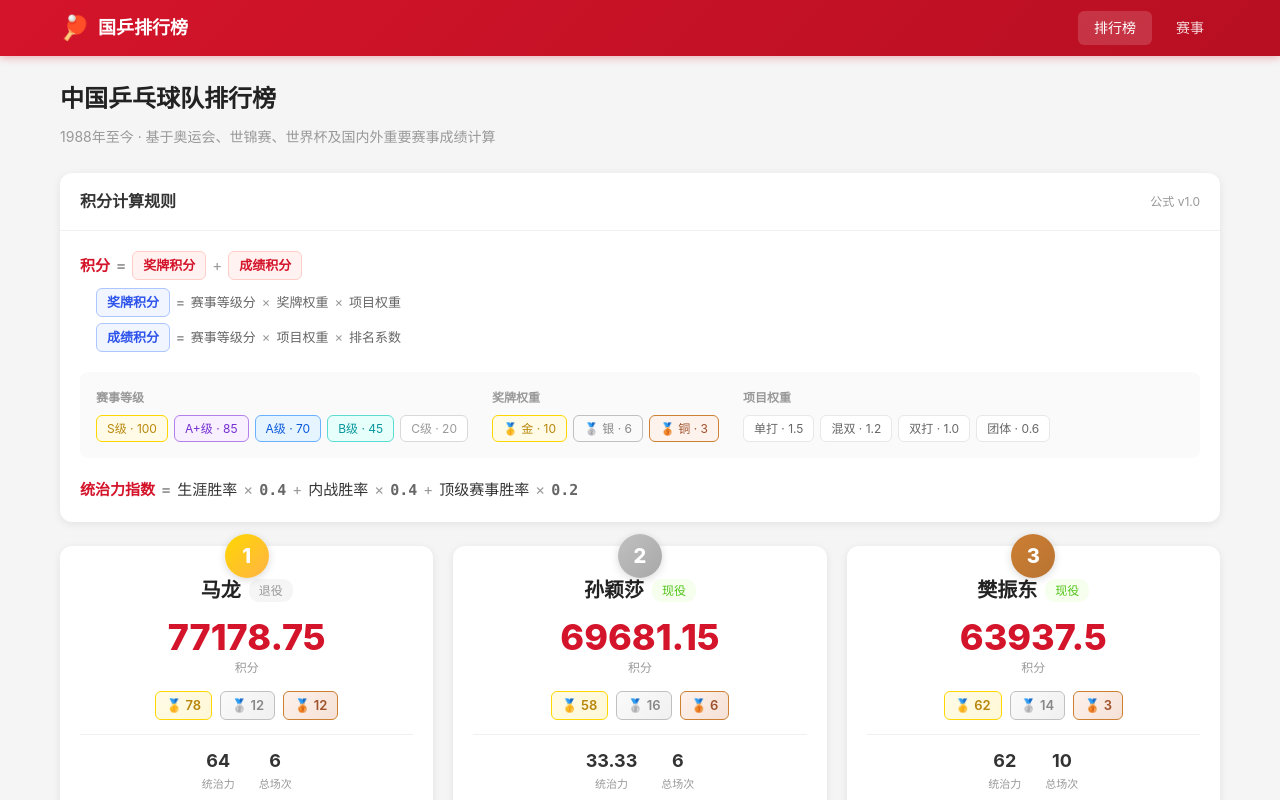
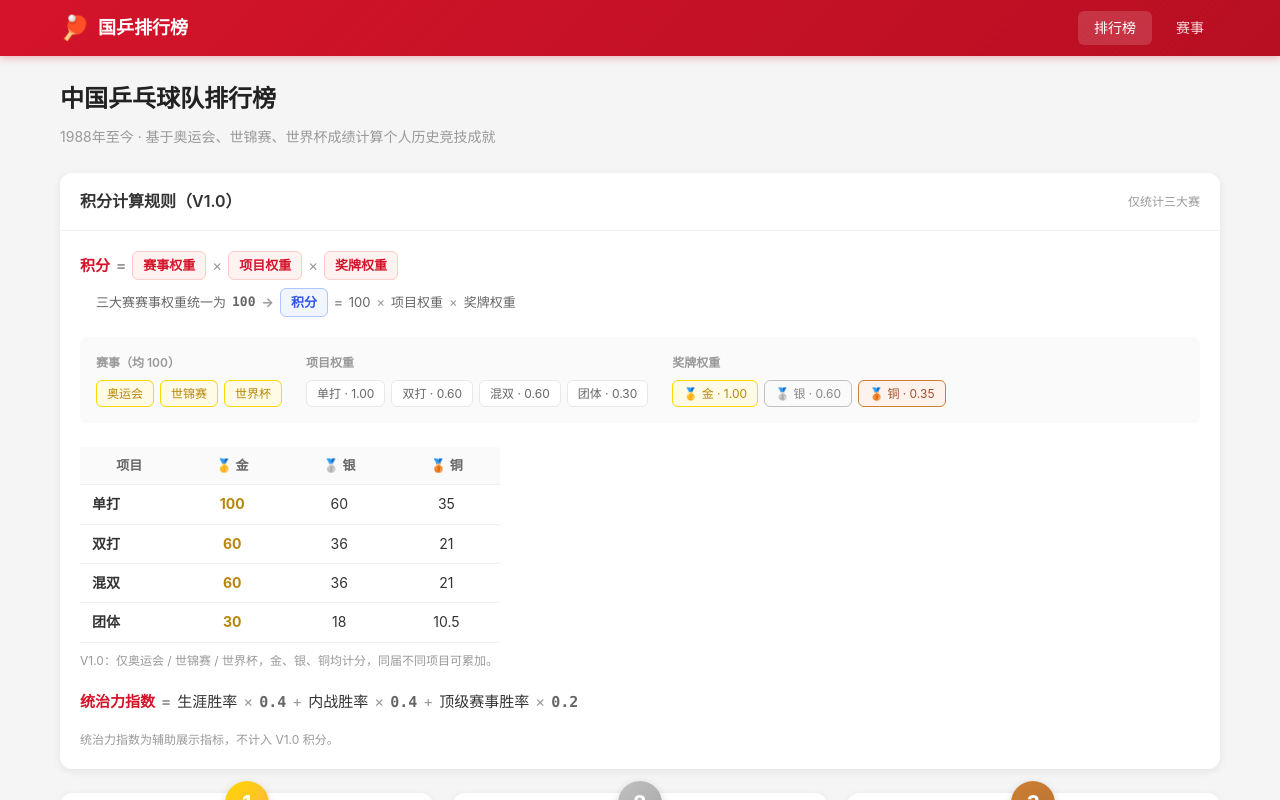
Before and after one commit to freeabyss/sportsman, a Vue app: page / in a window 1280 px wide. Shown: the top 800 px of the page. Built offline with nearby package versions, Linux system fonts and the light colour scheme.

Commit message:
冻结评分规则 V1.0：仅统计三大赛、纯奖牌积分、新增排序辅助指标；UI 同步

```diff
--- a/src/data/config.json
+++ b/src/data/config.json
@@ -1,35 +1,23 @@
 {
   "formula_version": "v1.0",
   "formula_date": "2026-08",
-  "tournament_levels": {
-    "S": { "score": 100, "label": "S级", "description": "奥运会、世锦赛、世界杯" },
-    "A+": { "score": 85, "label": "A+级", "description": "WTT大满贯、WTT总决赛、全运会" },
-    "A": { "score": 70, "label": "A级", "description": "亚运会、亚锦赛、全国锦标赛" },
-    "B": { "score": 45, "label": "B级", "description": "WTT冠军赛、公开赛、巡回赛" },
-    "C": { "score": 20, "label": "C级", "description": "其他正式赛事" }
+  "evaluation_target": "中国乒乓球运动员个人历史竞技成就",
+  "major_tournaments": ["olympics", "world_championships", "world_cup"],
+  "tournament_weight": 100,
+  "project_weights": {
+    "MEN_SINGLES": 1.00,
+    "WOMEN_SINGLES": 1.00,
+    "MEN_DOUBLES": 0.60,
+    "WOMEN_DOUBLES": 0.60,
+    "MIXED_DOUBLES": 0.60,
+    "MEN_TEAM": 0.30,
+    "WOMEN_TEAM": 0.30,
+    "MIXED_TEAM": 0.30
   },
   "medal_weights": {
-    "gold": 10,
-    "silver": 6,
-    "bronze": 3
-  },
-  "event_weights": {
-    "MEN_SINGLES": 1.5,
-    "WOMEN_SINGLES": 1.5,
-    "MIXED_DOUBLES": 1.2,
-    "MEN_DOUBLES": 1.0,
-    "WOMEN_DOUBLES": 1.0,
-    "MEN_TEAM": 0.6,
-    "WOMEN_TEAM": 0.6,
-    "MIXED_TEAM": 0.6
-  },
-  "ranking_coefficients": {
-    "1": 1.0,
-    "2": 0.6,
-    "3": 0.3,
-    "4-8": 0.1,
-    "9-16": 0.05,
-    "17-32": 0.02
+    "gold": 1.00,
+    "silver": 0.60,
+    "bronze": 0.35
   },
   "dominance_weights": {
     "career_win_rate": 0.4,
--- a/src/utils/dataService.js
+++ b/src/utils/dataService.js
@@ -3,7 +3,7 @@ import tournamentsData from '../data/tournaments.json'
 import eventsData from '../data/events.json'
 import matchesData from '../data/matches.json'
 import competitionTypesData from '../data/competition-types.json'
-import { calcAthleteGloryScore, calcTournamentTypeContributions, calcEventTypeContributions } from './scoring'
+import { calcAthleteGloryScore, calcTournamentTypeContributions, calcEventTypeContributions, isMajorTournament } from './scoring'
 import { calcWinRates, calcDominanceIndex } from './stats'
 
 /**
@@ -137,6 +137,7 @@ export function getAllAthleteStats() {
       medal_score: gloryScore.medal_score,
       ranking_score: gloryScore.ranking_score,
       medals: gloryScore.medals,
+      tie_breakers: gloryScore.tie_breakers,
       event_contributions: gloryScore.event_contributions,
       career_win_rate: winRates.career_win_rate,
       china_internal_win_rate: winRates.china_internal_win_rate,
@@ -168,12 +169,14 @@ export function getRankings(filter = 'all', gender = 'all') {
     filtered = filtered.filter(s => s.athlete.gender === gender)
   }
 
-  // 按荣耀积分排序
+  // 按总积分排序，积分相同则使用 V1.0 辅助排序指标
   filtered = [...filtered].sort((a, b) => {
     if (b.glory_score !== a.glory_score) return b.glory_score - a.glory_score
-    if (b.medals.gold !== a.medals.gold) return b.medals.gold - a.medals.gold
-    if (b.medals.silver !== a.medals.silver) return b.medals.silver - a.medals.silver
-    if (b.medals.bronze !== a.medals.bronze) return b.medals.bronze - a.medals.bronze
+    const ta = a.tie_breakers || {}, tb = b.tie_breakers || {}
+    if (tb.singles_gold !== ta.singles_gold) return tb.singles_gold - ta.singles_gold
+    if (tb.singles_medal !== ta.singles_medal) return tb.singles_medal - ta.singles_medal
+    if (tb.all_gold !== ta.all_gold) return tb.all_gold - ta.all_gold
+    if (tb.all_medal !== ta.all_medal) return tb.all_medal - ta.all_medal
     return 0
   })
 
@@ -220,9 +223,9 @@ export function getAthleteMedalMatrix(athleteId) {
       if (result.athlete_id !== athleteId || !result.medal) return
 
       const tournament = tournaments.find(t => t.id === event.tournament_id)
-      if (!tournament) return
+      if (!tournament || !isMajorTournament(tournament)) return
 
-      const key = tournament.level
+      const key = tournament.type
       if (!matrix[key]) {
         matrix[key] = {
           MEN_SINGLES: [],
@@ -284,6 +287,13 @@ export function getEventLabel(code) {
 }
 
 /**
+ * 获取赛事类型简称（奥运会 / 世锦赛 / 世界杯 ...）
+ */
+export function getCompetitionTypeLabel(type) {
+  return getCompetitionType(type)?.short_name || type
+}
+
+/**
  * 获取状态标签和图标
  */
 export function getStatusInfo(status) {
--- a/src/views/AthletePage.vue
+++ b/src/views/AthletePage.vue
@@ -107,7 +107,7 @@
           <table class="data-table medal-matrix-table">
             <thead>
               <tr>
-                <th style="width: 80px;">赛事等级</th>
+                <th style="width: 80px;">赛事</th>
                 <th v-for="code in eventColumns" :key="code" style="text-align: center;">
                   {{ getEventLabel(code) }}
                 </th>
@@ -116,8 +116,8 @@
             <tbody>
               <tr v-for="level in matrixLevels" :key="level">
                 <td>
-                  <span class="level-badge" :class="`level-${level.replace('+', 'plus')}`">
-                    {{ getLevelLabel(level) }}
+                  <span class="level-badge type-badge">
+                    {{ getCompetitionTypeLabel(level) }}
                   </span>
                 </td>
                 <td
@@ -148,7 +148,7 @@
                 <td :colspan="eventColumns.length + 1">
                   <div class="matrix-detail">
                     <div class="matrix-detail-header">
-                      <span>{{ getLevelLabel(expandedCell.level) }} · {{ getEventLabel(expandedCell.code) }}</span>
+                      <span>{{ getCompetitionTypeLabel(expandedCell.level) }} · {{ getEventLabel(expandedCell.code) }}</span>
                       <button class="btn btn-sm btn-outline" @click="expandedCell = null">关闭</button>
                     </div>
                     <table class="data-table detail-table">
@@ -186,7 +186,7 @@
 
       <!-- 5. 职业赛事记录 -->
       <div class="card" style="margin-bottom: 20px;">
-        <div class="card-header"><span>职业赛事记录</span></div>
+        <div class="card-header"><span>三大赛成绩记录</span></div>
         <div class="card-body">
           <!-- 事件类型筛选 -->
           <div class="filter-bar">
@@ -379,7 +379,7 @@ import { useRoute } from 'vue-router'
 import {
   getAthlete, getAthleteStats, getAthleteMedalMatrix,
   getAthleteContributions, getAthleteMatches, getStatusInfo,
-  getEventLabel, getLevelLabel, getRoundLabel, getAthletes, getTournaments, getEvents
+  getEventLabel, getCompetitionTypeLabel, getRoundLabel, getAthletes, getTournaments, getEvents
 } from '../utils/dataService.js'
 import { calcWinRates, getTopRivals } from '../utils/stats.js'
 
@@ -398,7 +398,7 @@ const yearFilter = ref('all')
 
 const medalEmoji = { gold: '🥇', silver: '🥈', bronze: '🥉' }
 const medalLabel = { gold: '金牌', silver: '银牌', bronze: '铜牌' }
-const matrixLevels = ['S', 'A+', 'A']
+const matrixLevels = ['olympics', 'world_championships', 'world_cup']
 
 const athleteId = computed(() => route.params.id)
 const statusInfo = computed(() => {
@@ -689,6 +689,7 @@ onMounted(() => {
 .level-S { background: #fffbe6; color: #b8860b; border: 1px solid #ffd700; }
 .level-Aplus { background: #f9f0ff; color: #722ed1; border: 1px solid #d3adf7; }
 .level-A { background: #e6f4ff; color: #0958d9; border: 1px solid #91caff; }
+.type-badge { background: #fffbe6; color: #b8860b; border: 1px solid #ffd700; }
 
 .matrix-cell {
   text-align: center;
--- a/src/views/AthleteScorePage.vue
+++ b/src/views/AthleteScorePage.vue
@@ -29,73 +29,46 @@
             <div class="score-hero-sub">{{ athlete.name }}</div>
           </div>
           <div class="score-hero-right">
-            <!-- 积分公式 -->
             <div class="breakdown-equation">
-              <div class="breakdown-term">
-                <div class="term-label">奖牌积分</div>
-                <div class="term-value">{{ stats?.medal_score ?? 0 }}</div>
-              </div>
-              <div class="breakdown-op">+</div>
-              <div class="breakdown-term">
-                <div class="term-label">成绩积分</div>
-                <div class="term-value">{{ stats?.ranking_score ?? 0 }}</div>
-              </div>
-              <div class="breakdown-op">=</div>
               <div class="breakdown-term breakdown-term-total">
-                <div class="term-label">总计</div>
+                <div class="term-label">总积分（奖牌）</div>
                 <div class="term-value">{{ totalScore }}</div>
               </div>
             </div>
-            <!-- 堆叠条形图 -->
-            <div class="breakdown-bar">
-              <div class="breakdown-segment medal-segment" :style="{ width: medalPct + '%' }"></div>
-              <div class="breakdown-segment ranking-segment" :style="{ width: rankingPct + '%' }"></div>
-            </div>
-            <!-- 图例 -->
-            <div class="breakdown-legend">
-              <div class="legend-item">
-                <span class="legend-dot medal-dot"></span>
-                <span>奖牌积分 {{ stats?.medal_score ?? 0 }} ({{ medalPct }}%)</span>
-              </div>
-              <div class="legend-item">
-                <span class="legend-dot ranking-dot"></span>
-                <span>成绩积分 {{ stats?.ranking_score ?? 0 }} ({{ rankingPct }}%)</span>
-              </div>
-            </div>
+            <p class="breakdown-note">V1.0：仅统计奥运会 / 世锦赛 / 世界杯的奖牌成绩，金、银、铜均计分，同届不同项目可累加。</p>
           </div>
         </div>
       </div>
 
-      <!-- 赛事等级贡献 -->
+      <!-- 三大赛贡献 -->
       <div class="card" style="margin-bottom: 20px;">
         <div class="card-header">
-          <span>赛事等级贡献</span>
-          <span class="table-count">按赛事等级分组</span>
+          <span>三大赛贡献</span>
+          <span class="table-count">按赛事分组</span>
         </div>
         <div class="card-body">
           <div v-if="tournamentLevels.length === 0" class="empty-inline">
             暂无赛事贡献数据
           </div>
           <div
-            v-for="level in tournamentLevels"
-            :key="level"
+            v-for="type in tournamentLevels"
+            :key="type"
             class="contribution-group"
           >
             <div class="contribution-summary">
-              <span class="level-badge" :class="`level-${level.replace('+', 'plus')}`">
-                {{ getLevelLabel(level) }}
+              <span class="level-badge type-badge">
+                {{ getCompetitionTypeLabel(type) }}
               </span>
               <div class="contribution-bar-wrap">
                 <div class="contribution-bar">
                   <div
-                    class="contribution-fill"
-                    :class="`fill-${level.replace('+', 'plus')}`"
-                    :style="{ width: getTournamentPct(level) + '%' }"
+                    class="contribution-fill fill-major"
+                    :style="{ width: getTournamentPct(type) + '%' }"
                   ></div>
                 </div>
               </div>
-              <span class="contribution-score">{{ getTournamentScore(level).toFixed(2) }}</span>
-              <span class="contribution-pct">{{ getTournamentPct(level) }}%</span>
+              <span class="contribution-score">{{ getTournamentScore(type).toFixed(2) }}</span>
+              <span class="contribution-pct">{{ getTournamentPct(type) }}%</span>
             </div>
             <div style="overflow-x: auto;">
               <table class="data-table contribution-table">
@@ -109,7 +82,7 @@
                   </tr>
                 </thead>
                 <tbody>
-                  <tr v-for="(evt, idx) in getTournamentEvents(level)" :key="idx">
+                  <tr v-for="(evt, idx) in getTournamentEvents(type)" :key="idx">
                     <td>{{ evt.year }}</td>
                     <td>{{ evt.tournament_name }}</td>
                     <td>{{ evt.event_name }}</td>
@@ -120,7 +93,7 @@
                       <span v-else>第{{ evt.rank }}名</span>
                     </td>
                     <td style="text-align: right; font-weight: 600;">
-                      {{ ((evt.medal_score || 0) + (evt.ranking_score || 0)).toFixed(2) }}
+                      {{ (evt.medal_score || 0).toFixed(2) }}
                     </td>
                   </tr>
                 </tbody>
@@ -177,7 +150,7 @@ import { ref, computed, onMounted } from 'vue'
 import { useRoute } from 'vue-router'
 import {
   getAthlete, getAthleteStats, getAthleteContributions,
-  getLevelLabel, getEventLabel
+  getCompetitionTypeLabel, getEventLabel
 } from '../utils/dataService.js'
 
 const route = useRoute()
@@ -188,26 +161,16 @@ const stats = ref(null)
 const contributionsData = ref(null)
 
 const medalEmoji = { gold: '🥇', silver: '🥈', bronze: '🥉' }
-const levelOrder = ['S', 'A+', 'A', 'B', 'C']
+const typeOrder = ['olympics', 'world_championships', 'world_cup']
 
 const athleteId = computed(() => route.params.id)
 const totalScore = computed(() => stats.value?.glory_score || 0)
 
-const medalPct = computed(() => {
-  if (!totalScore.value) return 0
-  return Math.round((stats.value.medal_score / totalScore.value) * 100)
-})
-
-const rankingPct = computed(() => {
-  if (!totalScore.value) return 0
-  return Math.round((stats.value.ranking_score / totalScore.value) * 100)
-})
-
 const tournamentLevels = computed(() => {
   if (!contributionsData.value?.by_tournament) return []
-  return levelOrder.filter(level =>
-    contributionsData.value.by_tournament[level] &&
-    contributionsData.value.by_tournament[level].score > 0
+  return typeOrder.filter(type =>
+    contributionsData.value.by_tournament[type] &&
+    contributionsData.value.by_tournament[type].score > 0
   )
 })
 
@@ -219,17 +182,17 @@ const eventCodes = computed(() => {
     .sort((a, b) => byEvent[b].score - byEvent[a].score)
 })
 
-function getTournamentScore(level) {
-  return contributionsData.value?.by_tournament?.[level]?.score || 0
+function getTournamentScore(type) {
+  return contributionsData.value?.by_tournament?.[type]?.score || 0
 }
 
-function getTournamentPct(level) {
+function getTournamentPct(type) {
   if (!totalScore.value) return 0
-  return Math.round((getTournamentScore(level) / totalScore.value) * 100)
+  return Math.round((getTournamentScore(type) / totalScore.value) * 100)
 }
 
-function getTournamentEvents(level) {
-  const events = contributionsData.value?.by_tournament?.[level]?.events || []
+function getTournamentEvents(type) {
+  const events = contributionsData.value?.by_tournament?.[type]?.events || []
   return [...events].sort((a, b) => b.year - a.year)
 }
 
@@ -534,6 +497,16 @@ onMounted(() => {
 .level-B { background: #f6ffed; color: #389e0d; border: 1px solid #95de64; }
 .level-C { background: #fff2f0; color: #d4142a; border: 1px solid #ffccc7; }
 
+.type-badge { background: #fffbe6; color: #b8860b; border: 1px solid #ffd700; }
+.fill-major { background: linear-gradient(90deg, #ffd700, #b8860b); }
+
+.breakdown-note {
+  font-size: 12px;
+  color: #999;
+  margin: 4px 0 0;
+  line-height: 1.6;
+}
+
 .medal-badge-cell {
   display: inline-flex;
   align-items: center;
--- a/src/views/HomePage.vue
+++ b/src/views/HomePage.vue
@@ -2,72 +2,85 @@
   <div class="home-page">
     <!-- 页面标题 -->
     <h1 class="page-title">中国乒乓球队排行榜</h1>
-    <p class="page-subtitle">1988年至今 · 基于奥运会、世锦赛、世界杯及国内外重要赛事成绩计算</p>
+    <p class="page-subtitle">1988年至今 · 基于奥运会、世锦赛、世界杯成绩计算个人历史竞技成就</p>
 
     <!-- 积分公式说明 -->
     <div class="card formula-card" style="margin-bottom: 24px;">
       <div class="card-header">
-        <span>积分计算规则</span>
-        <span class="formula-version">公式 v1.0</span>
+        <span>积分计算规则（V1.0）</span>
+        <span class="formula-version">仅统计三大赛</span>
       </div>
       <div class="card-body">
         <div class="formula-section">
           <div class="formula-item">
             <span class="formula-label">积分</span>
             <span class="formula-eq">=</span>
-            <span class="formula-tag">奖牌积分</span>
-            <span class="formula-op">+</span>
-            <span class="formula-tag">成绩积分</span>
+            <span class="formula-tag">赛事权重</span>
+            <span class="formula-op">×</span>
+            <span class="formula-tag">项目权重</span>
+            <span class="formula-op">×</span>
+            <span class="formula-tag">奖牌权重</span>
           </div>
           <div class="formula-detail">
             <div class="formula-sub">
-              <span class="formula-tag formula-tag-sub">奖牌积分</span>
+              <span>三大赛赛事权重统一为</span>
+              <span class="formula-coeff">100</span>
+              <span class="formula-eq">→</span>
+              <span class="formula-tag formula-tag-sub">积分</span>
               <span class="formula-eq">=</span>
-              <span>赛事等级分</span>
-              <span class="formula-op">×</span>
-              <span>奖牌权重</span>
-              <span class="formula-op">×</span>
-              <span>项目权重</span>
-            </div>
-            <div class="formula-sub">
-              <span class="formula-tag formula-tag-sub">成绩积分</span>
-              <span class="formula-eq">=</span>
-              <span>赛事等级分</span>
+              <span>100</span>
               <span class="formula-op">×</span>
               <span>项目权重</span>
               <span class="formula-op">×</span>
-              <span>排名系数</span>
+              <span>奖牌权重</span>
             </div>
           </div>
         </div>
         <div class="formula-weights">
           <div class="weight-group">
-            <span class="weight-title">赛事等级</span>
+            <span class="weight-title">赛事（均 100）</span>
             <div class="weight-items">
-              <span class="weight-chip weight-s">S级 · 100</span>
-              <span class="weight-chip weight-aplus">A+级 · 85</span>
-              <span class="weight-chip weight-a">A级 · 70</span>
-              <span class="weight-chip weight-b">B级 · 45</span>
-              <span class="weight-chip weight-c">C级 · 20</span>
+              <span class="weight-chip weight-s">奥运会</span>
+              <span class="weight-chip weight-s">世锦赛</span>
+              <span class="weight-chip weight-s">世界杯</span>
+            </div>
+          </div>
+          <div class="weight-group">
+            <span class="weight-title">项目权重</span>
+            <div class="weight-items">
+              <span class="weight-chip">单打 · 1.00</span>
+              <span class="weight-chip">双打 · 0.60</span>
+              <span class="weight-chip">混双 · 0.60</span>
+              <span class="weight-chip">团体 · 0.30</span>
             </div>
           </div>
           <div class="weight-group">
             <span class="weight-title">奖牌权重</span>
             <div class="weight-items">
-              <span class="weight-chip medal-gold-chip">🥇 金 · 10</span>
-              <span class="weight-chip medal-silver-chip">🥈 银 · 6</span>
-              <span class="weight-chip medal-bronze-chip">🥉 铜 · 3</span>
+              <span class="weight-chip medal-gold-chip">🥇 金 · 1.00</span>
+              <span class="weight-chip medal-silver-chip">🥈 银 · 0.60</span>
+              <span class="weight-chip medal-bronze-chip">🥉 铜 · 0.35</span>
             </div>
           </div>
-          <div class="weight-group">
-            <span class="weight-title">项目权重</span>
-            <div class="weight-items">
-              <span class="weight-chip">单打 · 1.5</span>
-              <span class="weight-chip">混双 · 1.2</span>
-              <span class="weight-chip">双打 · 1.0</span>
-              <span class="weight-chip">团体 · 0.6</span>
-            </div>
-          </div>
+        </div>
+        <div class="formula-matrix">
+          <table class="data-table score-matrix">
+            <thead>
+              <tr>
+                <th>项目</th>
+                <th style="text-align:center;">🥇 金</th>
+                <th style="text-align:center;">🥈 银</th>
+                <th style="text-align:center;">🥉 铜</th>
+              </tr>
+            </thead>
+            <tbody>
+              <tr><td>单打</td><td class="matrix-gold">100</td><td>60</td><td>35</td></tr>
+              <tr><td>双打</td><td class="matrix-gold">60</td><td>36</td><td>21</td></tr>
+              <tr><td>混双</td><td class="matrix-gold">60</td><td>36</td><td>21</td></tr>
+              <tr><td>团体</td><td class="matrix-gold">30</td><td>18</td><td>10.5</td></tr>
+            </tbody>
+          </table>
+          <p class="formula-matrix-note">V1.0：仅奥运会 / 世锦赛 / 世界杯，金、银、铜均计分，同届不同项目可累加。</p>
         </div>
         <div class="formula-section">
           <div class="formula-item">
@@ -85,6 +98,7 @@
             <span class="formula-op">×</span>
             <span class="formula-coeff">0.2</span>
           </div>
+          <p class="formula-matrix-note">统治力指数为辅助展示指标，不计入 V1.0 积分。</p>
         </div>
       </div>
     </div>
@@ -413,6 +427,49 @@ function goToAthlete(id) {
 .medal-silver-chip { border-color: #c0c0c0; color: #888; background: #fafafa; }
 .medal-bronze-chip { border-color: #cd7f32; color: #a0522d; background: #fdf2ec; }
 
+/* 积分矩阵表 */
+.formula-matrix {
+  margin-top: 4px;
+}
+
+.score-matrix {
+  width: 100%;
+  max-width: 420px;
+  border-collapse: collapse;
+  font-size: 13px;
+}
+
+.score-matrix th,
+.score-matrix td {
+  padding: 8px 12px;
+  border-bottom: 1px solid #f0f0f0;
+  text-align: center;
+}
+
+.score-matrix th {
+  background: #fafafa;
+  font-weight: 600;
+  color: #666;
+}
+
+.score-matrix td:first-child {
+  text-align: left;
+  font-weight: 600;
+  color: #333;
+}
+
+.score-matrix .matrix-gold {
+  color: #b8860b;
+  font-weight: 700;
+}
+
+.formula-matrix-note {
+  margin: 8px 0 0;
+  font-size: 12px;
+  color: #999;
+  line-height: 1.6;
+}
+
 /* TOP 3 卡片 */
 .top3-card {
   position: relative;
```
Also changed, not shown: src/utils/scoring.js (+52 -70 lines), 1 other file (tests, documents, lock files or other folders).
